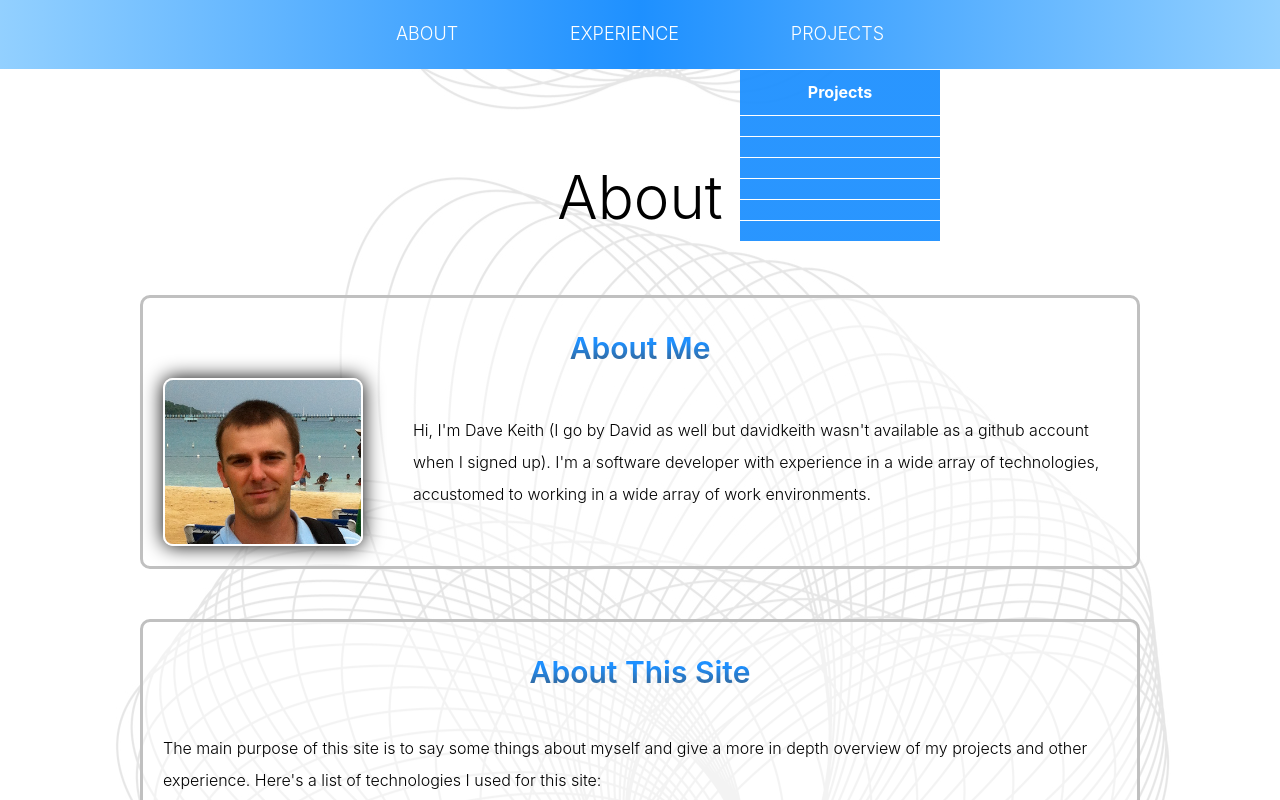
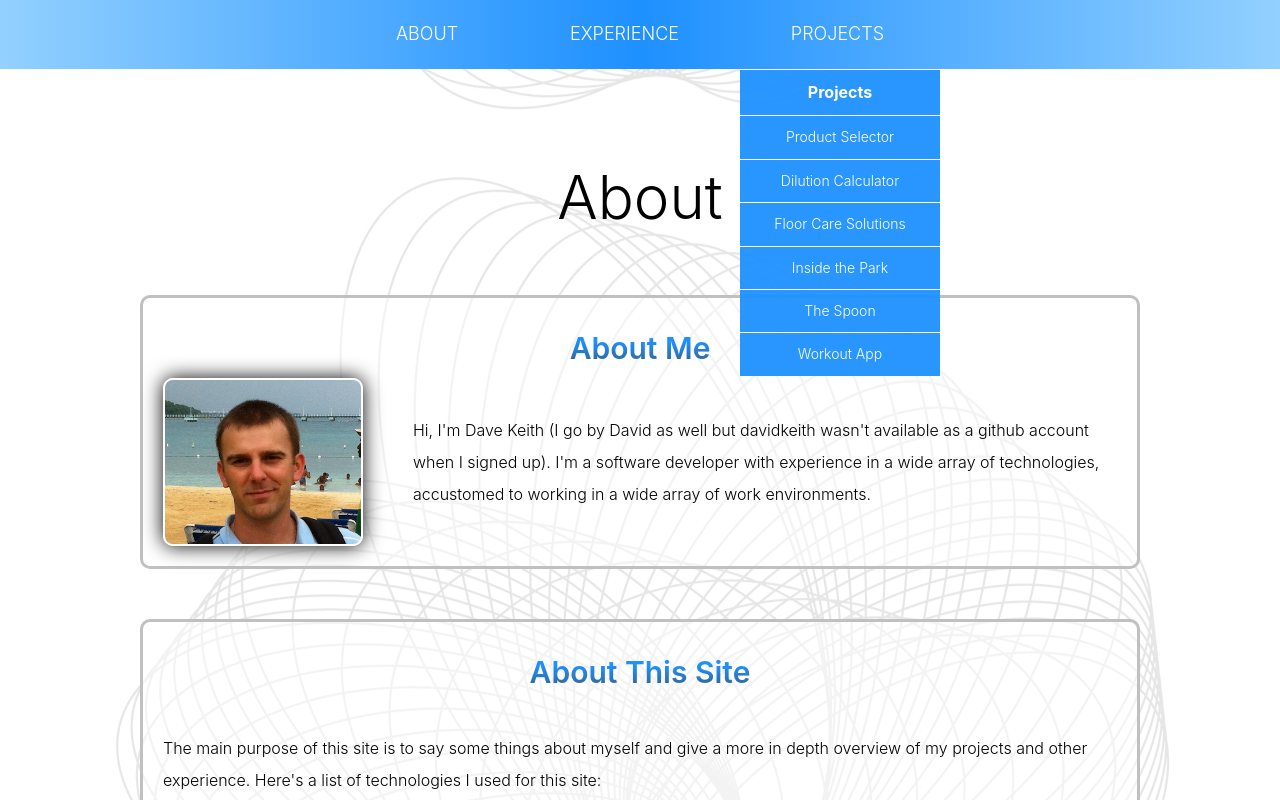
Before and after one commit to DaveKeith/portfolio_react, a React (Create React App) app: page / in a window 1280 px wide. Both pictures are taken after a click on the element "PROJECTS". Shown: the top 800 px of the page. Built offline with nearby package versions, Linux system fonts and the light colour scheme.

Commit message:
one more change to get this thing to work

```diff
--- a/src/App.js
+++ b/src/App.js
@@ -46,7 +46,7 @@ class App extends Component {
         key={project.projectId}
         target="_self"
       >
-        {project.name}
+        {project.projectName}
       </Link>
     ));
   }
```
